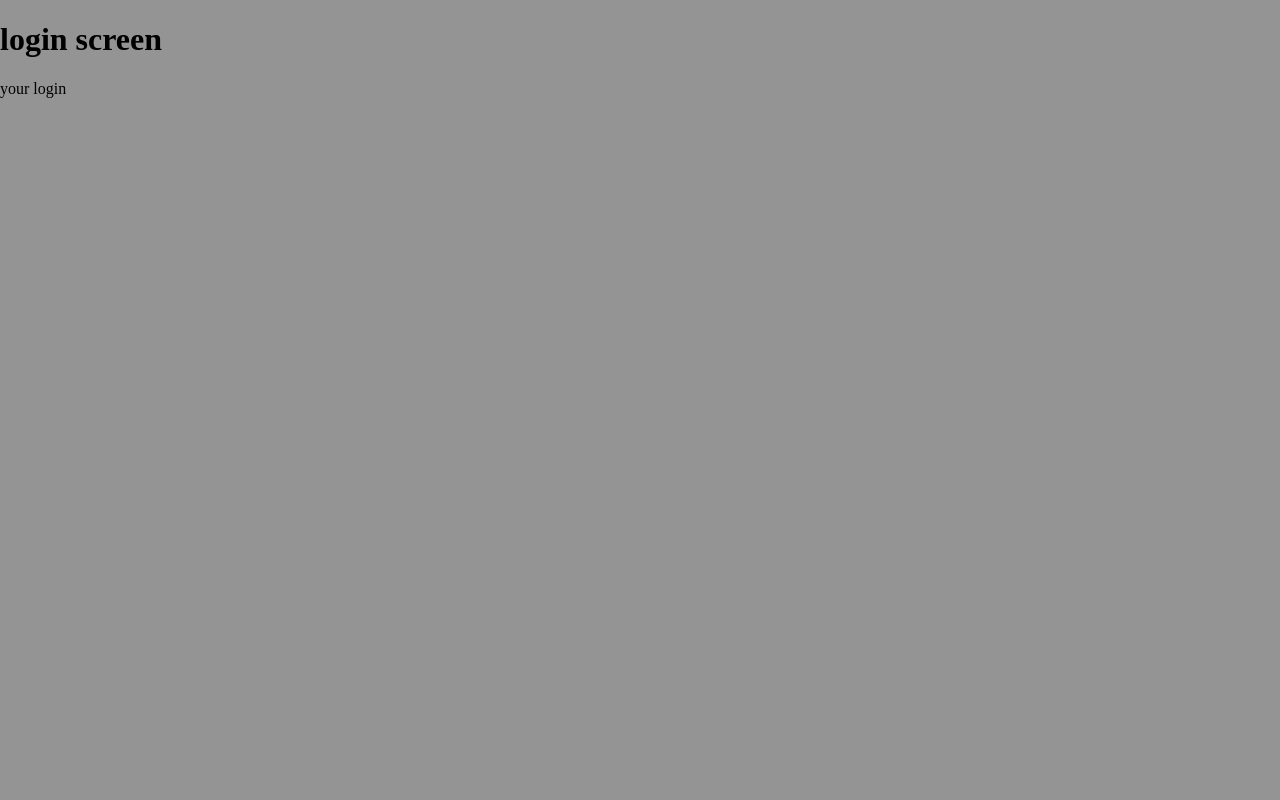
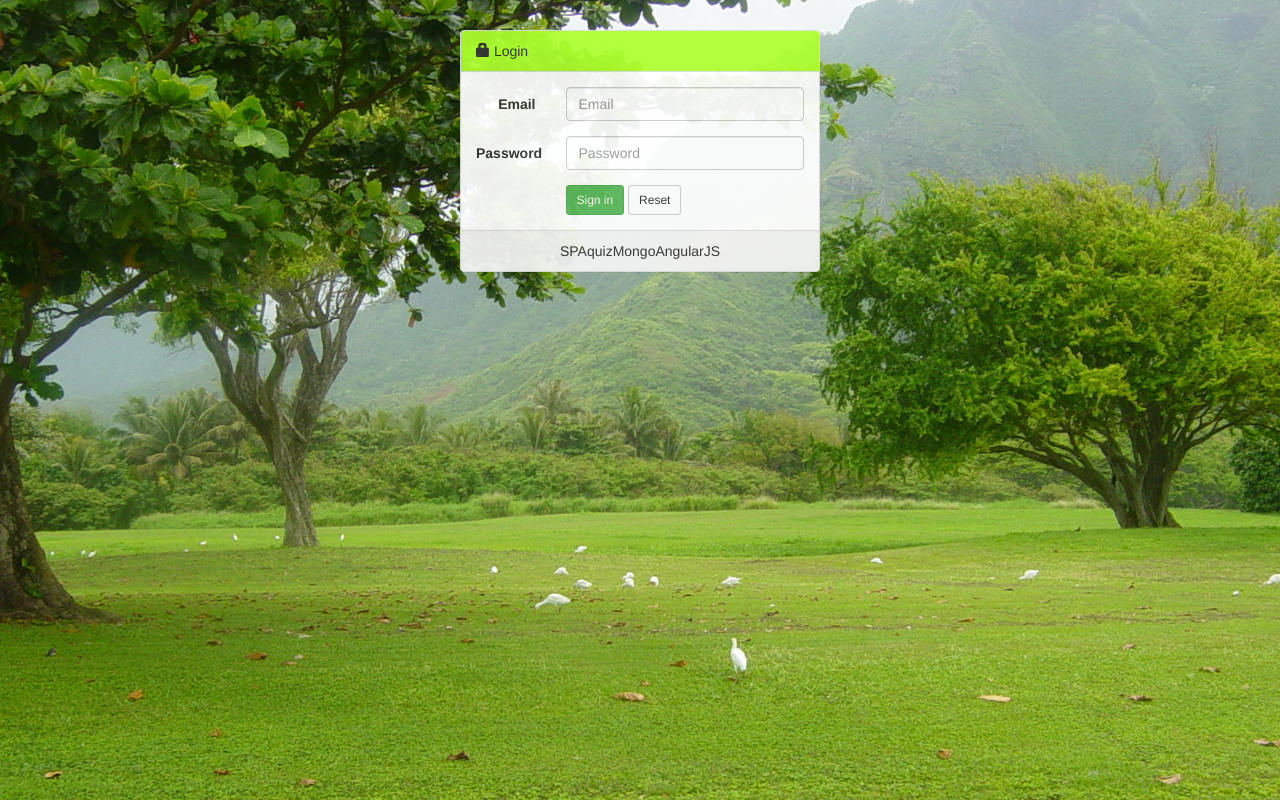
Before and after one commit to aestheticsdata/SPAquizMongoAngularJS, a website: page index.html at #/login in a window 1280 px wide. Drawn offline with nearby package versions, Linux system fonts and the light colour scheme; some packages are replaced by stand-ins of ours; files that its build step writes are made by us from their sources.

Commit message:
login screen with Bootstrap

```diff
--- a/index.html
+++ b/index.html
@@ -5,6 +5,7 @@
     <head>
         <title>SPAquiz Mongo AngularJS</title>
 
+        <link rel="stylesheet" href="bower_components/bootstrap/dist/css/bootstrap.min.css"/>
         <link rel="stylesheet" type="text/css" href="css/main.css">
 
         <!--<script src="build/libs.js"></script>-->
--- a/js/app.js
+++ b/js/app.js
@@ -17,7 +17,7 @@ angular.module('SPAquiz', ['SPAquiz.controllers', 'SPAquiz.services', 'ui.router
                 templateUrl : 'partials/404.html'
             });
 
-        //$urlRouterProvider.otherwise('/404');
+        $urlRouterProvider.otherwise('/login');
     })
 
     .run(function ($state) {
--- a/partials/login.html
+++ b/partials/login.html
@@ -1,4 +1,42 @@
-<div>
-    <h1>login screen</h1>
-    <div>{{login}}</div>
+<div class="login">
+    <div class="container">
+        <div class="row">
+            <div class="col-md-4 col-md-offset-4">
+                <div class="panel panel-default">
+                    <div class="panel-heading panel-hxf-heading">
+                        <span class="glyphicon glyphicon-lock"></span> Login
+                    </div>
+                    <div class="panel-body">
+                        <form class="form-horizontal" role="form">
+                            <div class="form-group">
+                                <label for="inputEmail" class="col-sm-3 control-label">
+                                    Email</label>
+                                <div class="col-sm-9">
+                                    <input type="email" class="form-control" id="inputEmail" placeholder="Email" required>
+                                </div>
+                            </div>
+                            <div class="form-group">
+                                <label for="inputPassword" class="col-sm-3 control-label">
+                                    Password</label>
+                                <div class="col-sm-9">
+                                    <input type="password" class="form-control" id="inputPassword" placeholder="Password" required>
+                                </div>
+                            </div>
+                            <div class="form-group last">
+                                <div class="col-sm-offset-3 col-sm-9">
+                                    <button type="submit" class="btn btn-success btn-sm">
+                                        Sign in</button>
+                                    <button type="reset" class="btn btn-default btn-sm">
+                                        Reset</button>
+                                </div>
+                            </div>
+                        </form>
+                    </div>
+                    <div class="panel-footer panel-hxf-footer">
+                        <div class="text-center">SPAquizMongoAngularJS</div>
+                    </div>
+                </div>
+            </div>
+        </div>
+    </div>
 </div>
--- a/sass/main.scss
+++ b/sass/main.scss
@@ -1,4 +1,28 @@
+
 body {
-  margin: 0 auto;
-  background-color: #949495;
+    background: url('../assets/img/bg.jpg') no-repeat center center fixed;
+    -webkit-background-size: cover;
+    -moz-background-size: cover;
+    -o-background-size: cover;
+    background-size: cover;
 }
+
+.panel-default {
+    opacity: 0.93;
+    margin-top:30px;
+}
+.form-group.last {
+    margin-bottom:0px;
+}
+
+.login {
+    .panel-hxf-heading {
+      background-color: #ADFF2F;
+    }
+    .panel-hxf-footer {
+        // needs latest Compass, add '@import "compass"' to your scss
+        //@include background-image(linear-gradient(left,  #1e5799 0%,#aa3895 100%));
+
+        font-weight: 300;
+    }
+}
```
Also changed, not shown: assets/img/bg.jpg (added), build/build.js, css/main.css.
